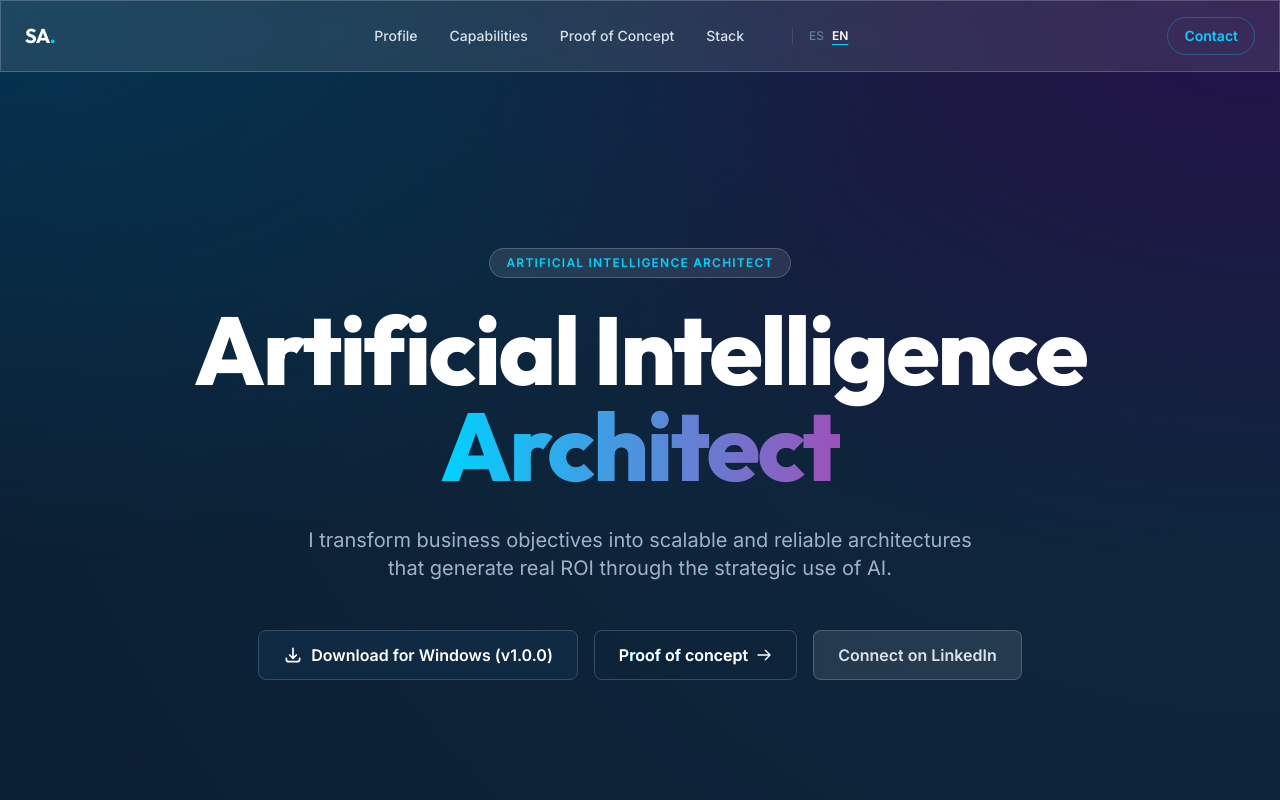
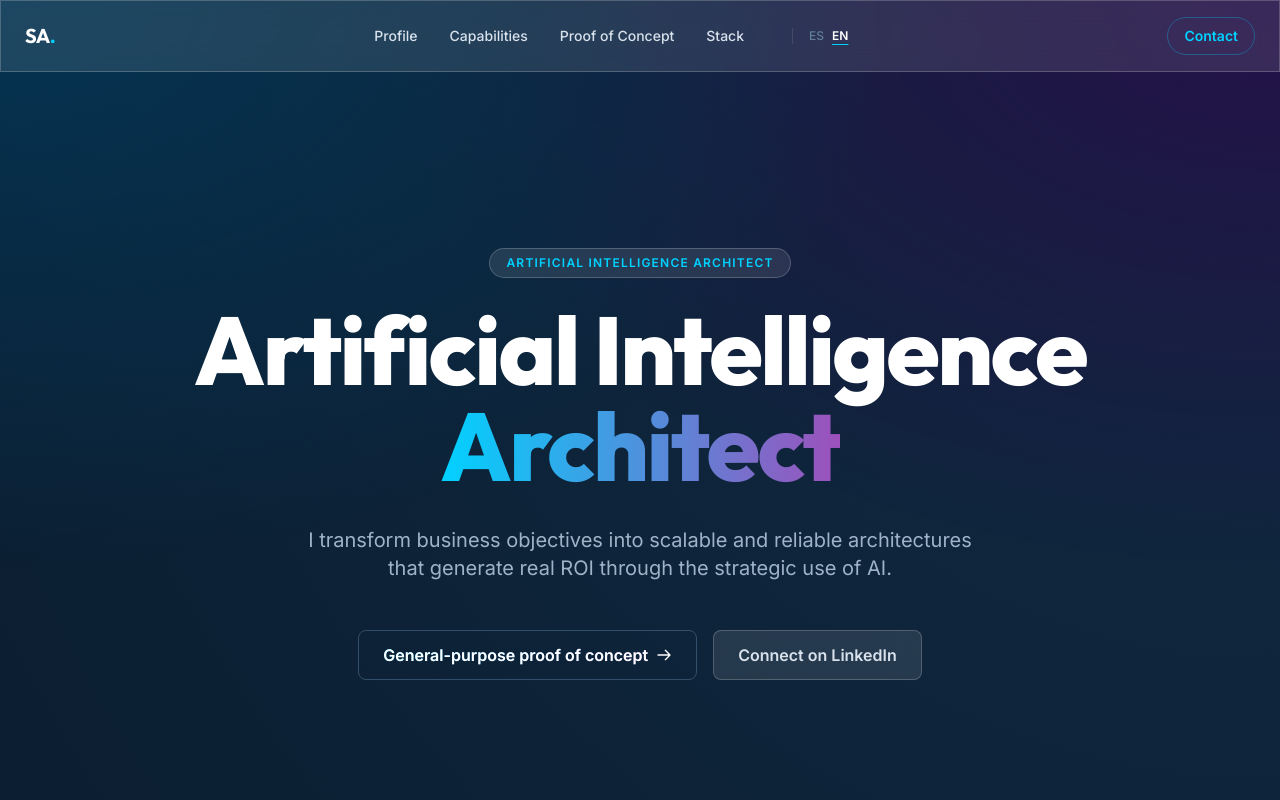
Before and after one commit to sergioariasf/web_fazil, a plain HTML site: page en/index.html in a window 1280 px wide. Shown: the top 800 px of the page. Drawn offline with nearby package versions, Linux system fonts and the light colour scheme.

Commit message:
fix: REMOVE DANGEROUS DOWNLOAD LINK - SECURITY FIREFIGHT

```diff
--- a/en/index.html
+++ b/en/index.html
@@ -134,14 +134,8 @@
             and reliable architectures that generate real ROI through the strategic use of AI.
         </p>
         <div class="flex flex-col sm:flex-row gap-4">
-            <a href="https://github.com/sergioariasf/fazil_salud/releases/download/v1.0.0/Fazil_Salud_v1.0.0.zip" class="btn-industrial flex items-center justify-center gap-2 border-accent-blue/50 bg-accent-blue/10 hover:bg-accent-blue hover:text-industrial-900 transition-all font-bold">
-                <svg xmlns="http://www.w3.org/2000/svg" class="h-5 w-5" fill="none" viewBox="0 0 24 24" stroke="currentColor">
-                    <path stroke-linecap="round" stroke-linejoin="round" stroke-width="2" d="M4 16v1a3 3 0 003 3h10a3 3 0 003-3v-1m-4-4l-4 4m0 0l-4-4m4 4V4" />
-                </svg>
-                Download for Windows (v1.0.0)
-            </a>
             <a href="#proof-of-concept" class="btn-industrial flex items-center justify-center gap-2 text-gradient">
-                Proof of concept
+                General-purpose proof of concept
                 <svg xmlns="http://www.w3.org/2000/svg" class="h-4 w-4" fill="none" viewBox="0 0 24 24"
                     stroke="currentColor">
                     <path stroke-linecap="round" stroke-linejoin="round" stroke-width="2"
```
Also changed, not shown: index.html (+1 -7 lines).
